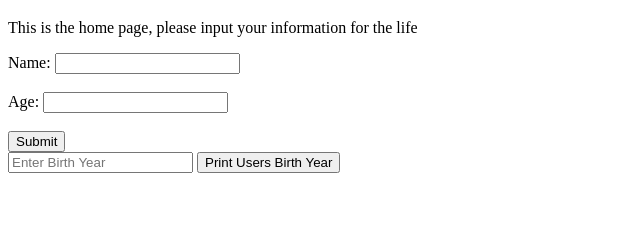
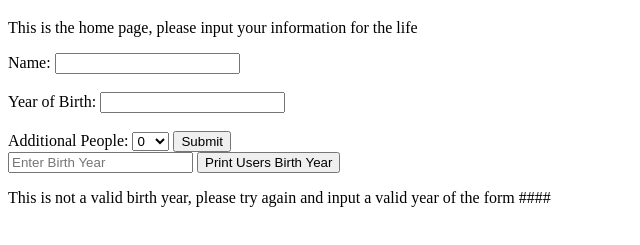
Before and after one commit to b0n3l3ss/LifeTimeMap, a plain HTML site: page index.html in a window 1280 px wide. Both pictures are taken after a click on the button "Print Users Birth Year". Shown: the part 61-306 px from the top of the page, without its empty margins (0-640 px from the left). Drawn offline with Linux system fonts and the light colour scheme.

Commit message:
RegEx working so that Year of Birth is Validated

```diff
--- a/index.html
+++ b/index.html
@@ -11,8 +11,23 @@
     <form action="index1.html">
         <label for="rname">Name:</label>
         <input type="text" id="rname" name="rname"><br><br>
-        <label for="rage">Age:</label>
+        <label for="rootYoB">Year of Birth:</label>
         <input type="text" id="rage" name="rage"><br><br>
+
+        <label for="lNumPeople">Additional People: </label>
+        <select name="sNumPeople" id="sNumPeople">
+            <option value="zero">0</option>
+            <option value="one">1</option>
+            <option value="two">2</option>
+            <option value="three">3</option>
+            <option value="four">4</option>
+            <option value="five">5</option>
+            <option value="six">6</option>
+            <option value="seven">7</option>
+            <option value="eight">8</option>
+            <option value="nine">9</option>
+            <option value="ten">10</option>
+        </select>
         <input type="submit" value="Submit">
     </form>
     <article>
--- a/script.js
+++ b/script.js
@@ -1,6 +1,6 @@
 //
 
-const ageRegex = /\d{4}/
+const ageRegex = /^\d{4}$/;
 
 
 const btn1 = document.getElementById('btn1');
@@ -11,22 +11,15 @@ function fun1(){
 	out1.innerHTML = txt1.value
 }
 
-function foo(checkedInput){
-	const ok = ageRegex.exec(checkedInput.value)
-
-	output.textContent = ok
-		? 'This is a valid birth year ${ok[0]}'
-		: 'The birth year entered is not valid!'
+function yearValidation(checkedInput){
+	if (ageRegex.test(checkedInput.value)) {
+		out1.innerHTML = "This is a valid birth year!"
+	}
+	else {
+		out1.innerHTML = "This is not a valid birth year, please try again and input a valid year of the form ####"
+	}
 }
 
-btn1.addEventListener('click', fun1);
-bt1.addEventListener('click', foo)
-
-
-//let d = new Date();
-//document.body.innerHTML = "<p>Today's date is " + d + "</p>"
-
-//function show() {
-//	let d = new Date();
-//	document.body.innerHTML = "<p>Today's date is " + d + "</p>"
-//}
+btn1.addEventListener('click', function() {
+    yearValidation(txt1);
+});
```
